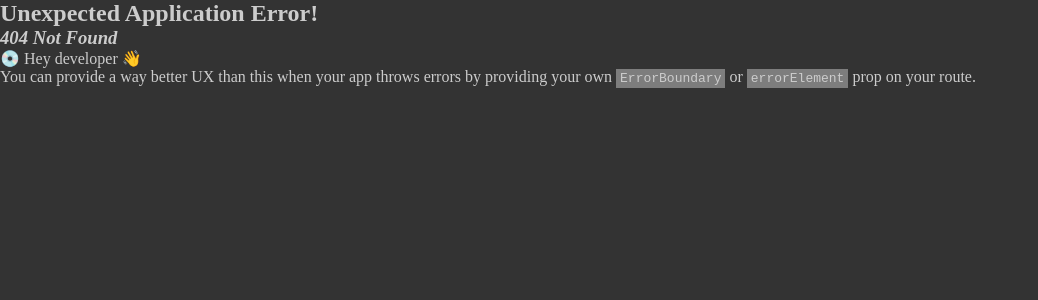
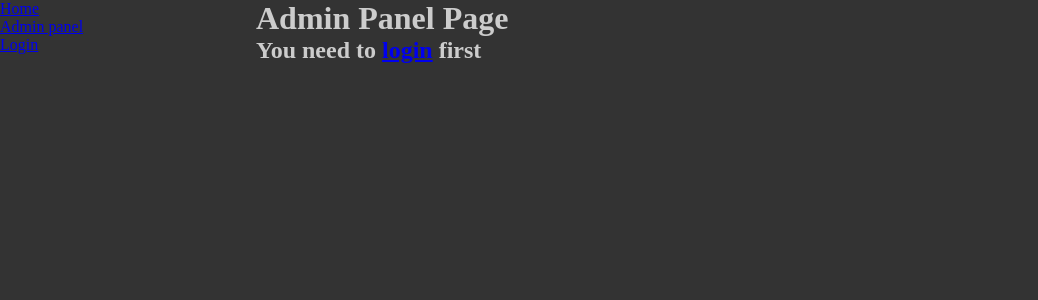
Before and after one commit to GOLDER303/secjar-frontend, a React (Vite) app: page /adminPanel in a window 1280 px wide. Before the commit this address had no page. Shown: the top 300 px of the page, without its empty margins (0-1038 px from the left). Built offline with nearby package versions, Linux system fonts and the light colour scheme.

Commit message:
Add admin panel structure

```diff
--- a/src/components/Navbar.tsx
+++ b/src/components/Navbar.tsx
@@ -20,6 +20,9 @@ const Navbar: React.FC = () => {
                 <li>
                     <Link to={"/home"}>Home</Link>
                 </li>
+                <li>
+                    <Link to={"/adminPanel"}>Admin panel</Link>
+                </li>
                 <li>{isUserLoggedIn ? <button onClick={logoutHandler}>Logout</button> : <Link to={"/login"}>Login</Link>}</li>
             </ul>
         </nav>
--- /dev/null
+++ b/src/pages/AdminPanelPage/AdminPanelPage.tsx
@@ -0,0 +1,36 @@
+import React from "react"
+import { Link, Navigate, useOutlet } from "react-router-dom"
+import { IsLoggedInContext, IsLoggedInContextType } from "../../contexts/IsLoggedInContext"
+import "../../css/UserPanelPage.css"
+
+const AdminPanelPage: React.FC = () => {
+    const { isUserLoggedIn } = React.useContext(IsLoggedInContext) as IsLoggedInContextType
+
+    const outlet = useOutlet()
+
+    return (
+        <div className="admin-panel-page-container">
+            <h1>Admin Panel Page</h1>
+            {isUserLoggedIn ? (
+                <>
+                    <nav>
+                        <ul>
+                            <li><Link to={"disk"}>Zarządzanie dyskiem</Link></li>
+                            <li><Link to={"supportSubmissions"}>Zarządzanie zgłoszeniami</Link></li>
+                            <li><Link to={"users"}>Zarządzanie użytkownikami</Link></li>
+                            <li><Link to={"dashboard"}>Dashboard</Link></li>
+                        </ul>
+                    </nav>
+
+                    {outlet || <Navigate to={"dashboard"} />}
+                </>
+            ) : (
+                <h2>
+                    You need to <Link to={"/login"}>login</Link> first
+                </h2>
+            )}
+        </div>
+    )
+}
+
+export default AdminPanelPage
--- /dev/null
+++ b/src/pages/AdminPanelPage/Tabs/DashboardTab.tsx
@@ -0,0 +1,11 @@
+import React from "react";
+
+const DashboardTab: React.FC = () => {
+    return (
+        <div>
+            Dashboard
+        </div>
+    )
+}
+
+export default DashboardTab
--- /dev/null
+++ b/src/pages/AdminPanelPage/Tabs/DiskManagmentTab.tsx
@@ -0,0 +1,11 @@
+import React from "react";
+
+const DiskManagmentTab: React.FC = () => {
+    return (
+        <div>
+            Disk management
+        </div>
+    )
+}
+
+export default DiskManagmentTab
--- /dev/null
+++ b/src/pages/AdminPanelPage/Tabs/SubmissionManagmentTab.tsx
@@ -0,0 +1,11 @@
+import React from "react";
+
+const SubmissionManagementTab: React.FC = () => {
+    return (
+        <div>
+            Submission management
+        </div>
+    )
+}
+
+export default SubmissionManagementTab
--- /dev/null
+++ b/src/pages/AdminPanelPage/Tabs/UserManagementTab.tsx
@@ -0,0 +1,11 @@
+import React from "react";
+
+const UserManagementTab: React.FC = () => {
+    return (
+        <div>
+            User management
+        </div>
+    )
+}
+
+export default UserManagementTab
```
Also changed, not shown: src/App.tsx (+27 -0 lines).
